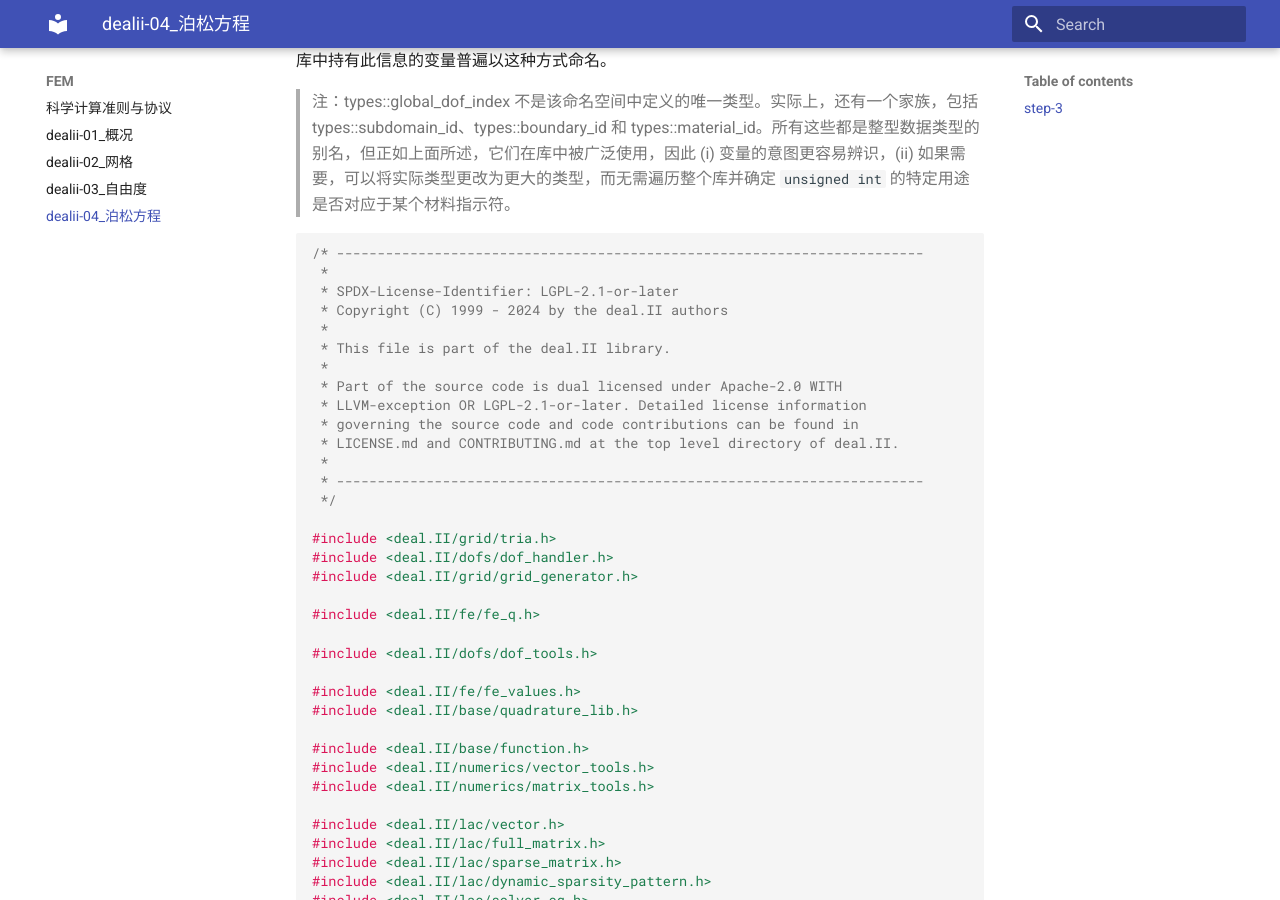
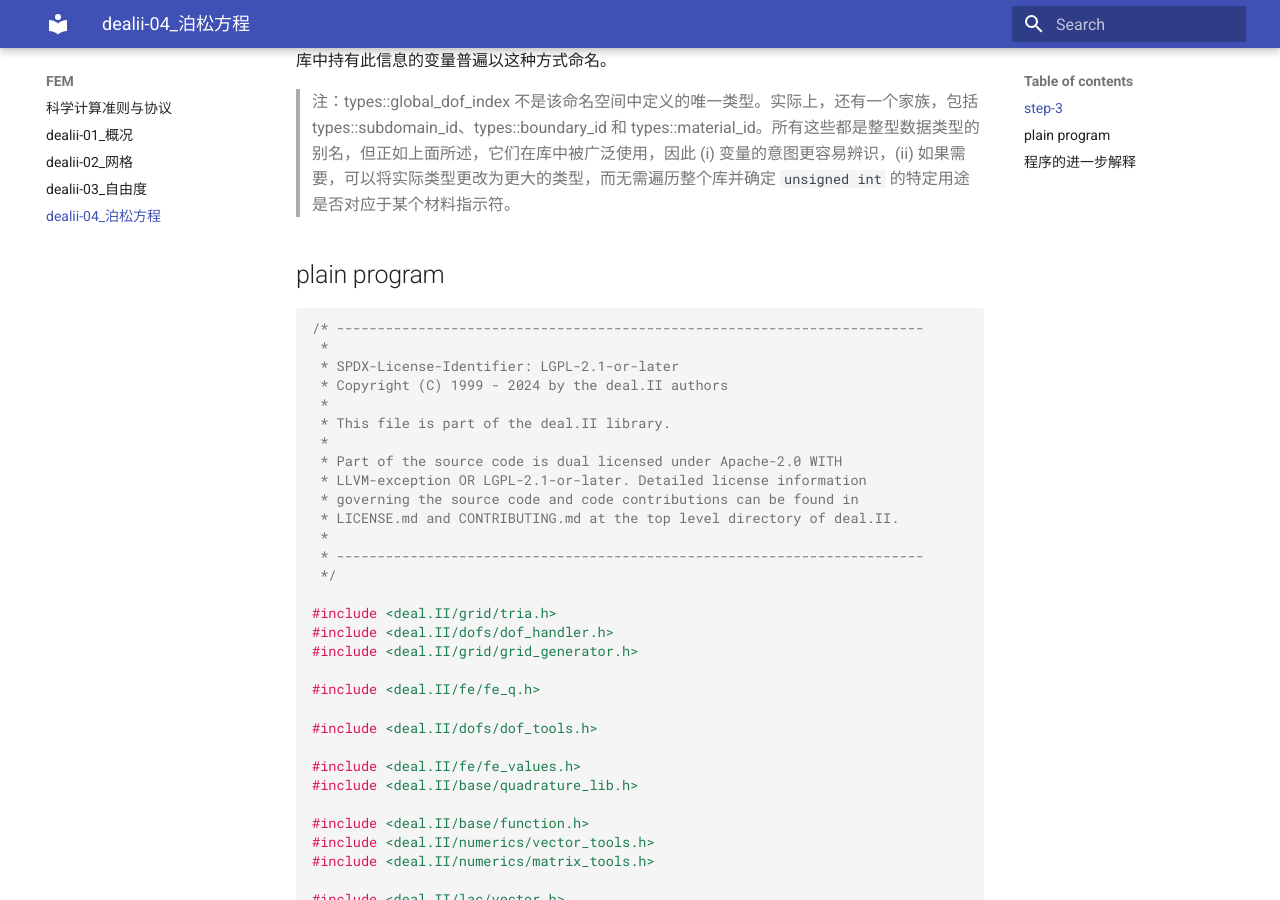
Before and after one commit to ymma98/technotes, an MkDocs documentation site: the page built from docs/FEM/dealii-04_泊松方程.md, in a window 1280 px wide and 900 px high, scrolled down 6362 px. Built offline with MkDocs 1.6.1 and Material for MkDocs 9.7.7, drawn with Linux system fonts in a browser that asks for light colours; formulas are drawn with MathJax 3.

Commit message:
docs/FEM/dealii-04_泊松方程.md updated from https://stackedit.cn/

````diff
--- a/docs/FEM/dealii-04_泊松方程.md
+++ b/docs/FEM/dealii-04_泊松方程.md
@@ -215,6 +215,8 @@ deal.II 在命名空间 dealii::types 中通过别名定义了许多整型。
 
 > 注：types::global_dof_index 不是该命名空间中定义的唯一类型。实际上，还有一个家族，包括 types::subdomain_id、types::boundary_id 和 types::material_id。所有这些都是整型数据类型的别名，但正如上面所述，它们在库中被广泛使用，因此 (i) 变量的意图更容易辨识，(ii) 如果需要，可以将实际类型更改为更大的类型，而无需遍历整个库并确定 `unsigned int` 的特定用途是否对应于某个材料指示符。
 
+## plain program
+
 ```cpp
 /* ------------------------------------------------------------------------
  *
@@ -412,7 +414,10 @@ int main()
   return 0;
 }
 ```
+
+
+## 程序的进一步解释
 <!--stackedit_data:
-eyJoaXN0b3J5IjpbMTAyNDkwMDA2MiwtMTcyMzEyOTI5NCwxOT
-UwOTg5Mzg4LC00NjA5NzA1N119
+eyJoaXN0b3J5IjpbLTM5OTI0NDAxMywxMDI0OTAwMDYyLC0xNz
+IzMTI5Mjk0LDE5NTA5ODkzODgsLTQ2MDk3MDU3XX0=
 -->
````
